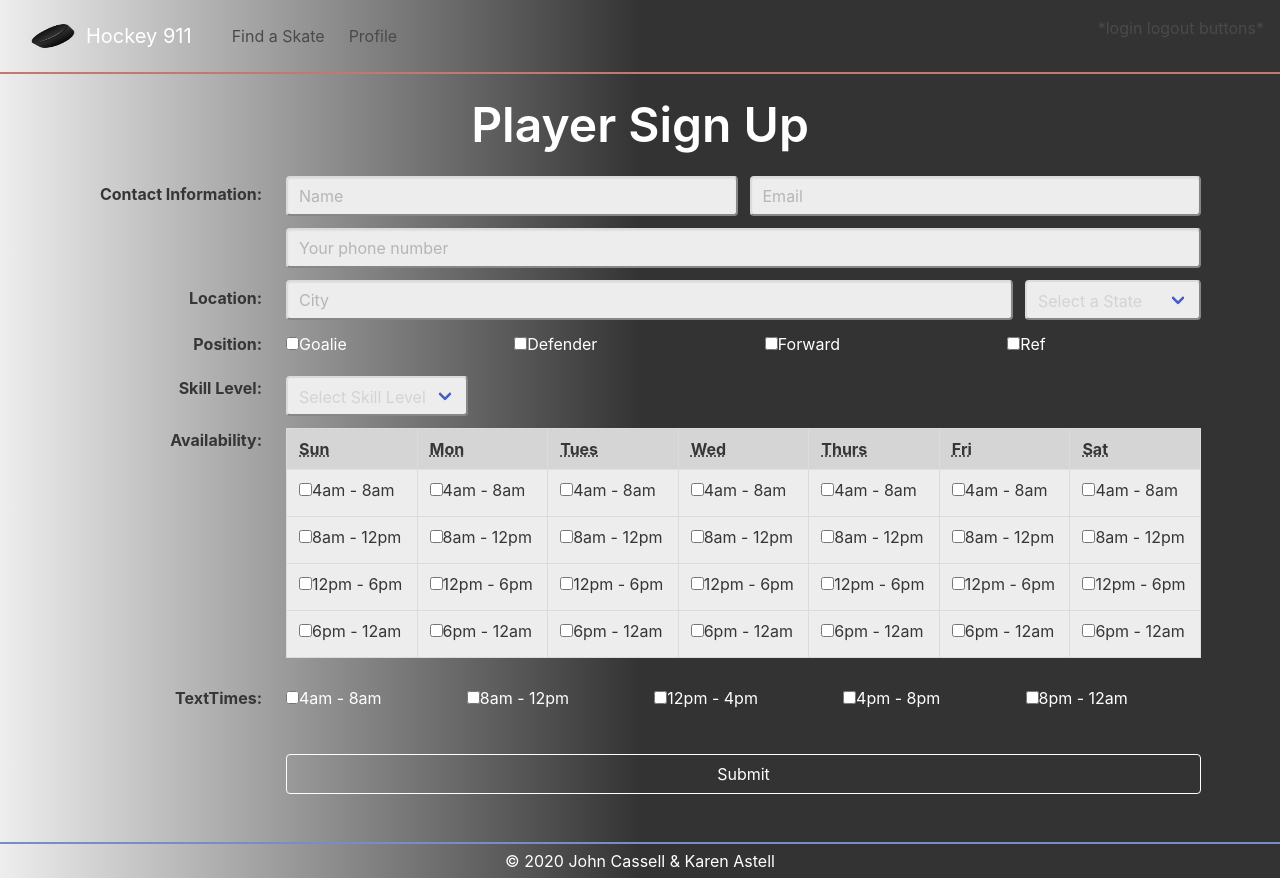
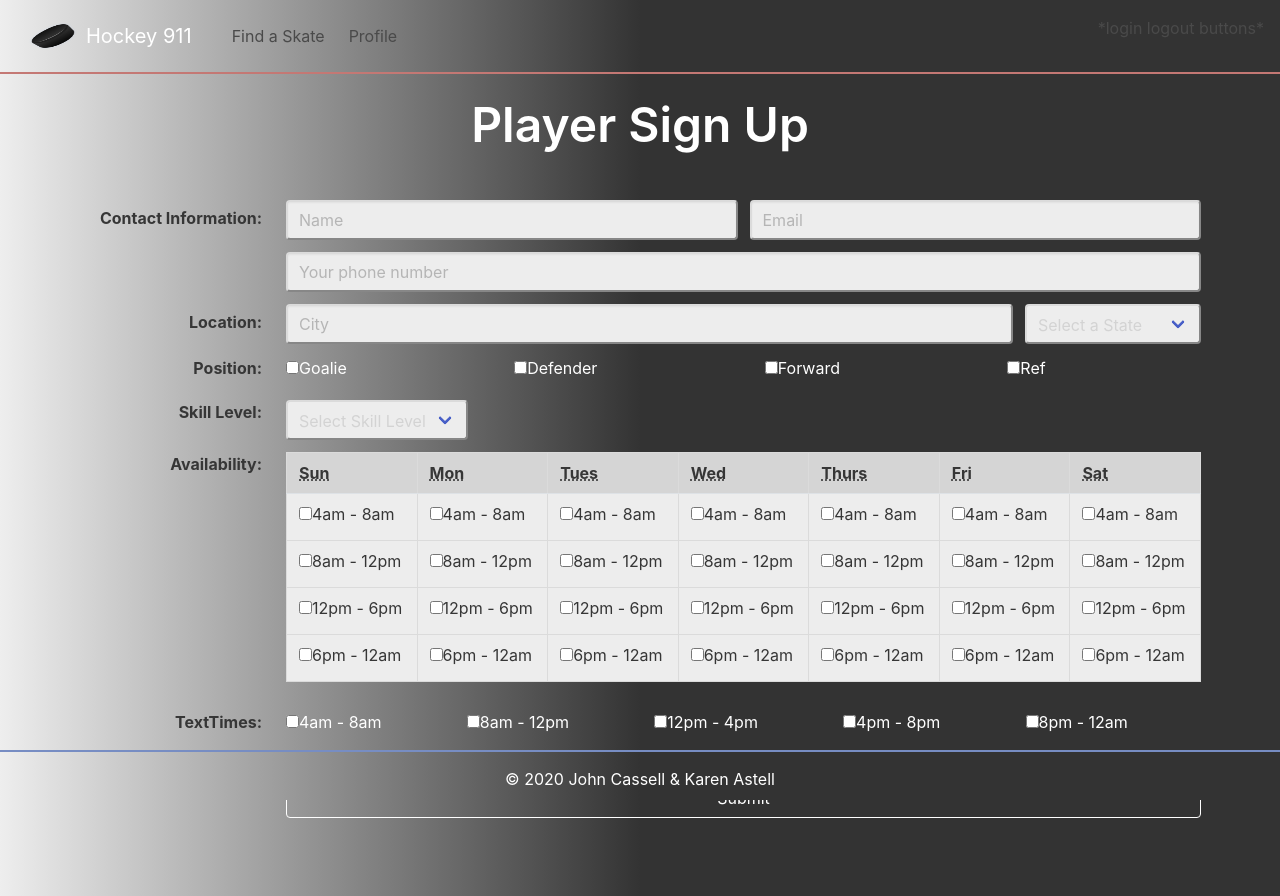
Before and after one commit to karenastell/hockey911, a React (Create React App) app in the folder client/: page /player-sign-up in a window 1280 px wide. Built offline with nearby package versions, Linux system fonts and the light colour scheme; no server answers.

Commit message:
fixed footer and styled it

```diff
--- a/client/src/components/Footer/Footer.css
+++ b/client/src/components/Footer/Footer.css
@@ -1,15 +1,15 @@
 .foot {
-  border-top: 2px solid #778DC3;
+  background: linear-gradient(to left, #333, #333 50%, #eee 100%);
+  border-top: 2px solid #778dc3;
   max-height: 50px !important;
   color: white;
-  padding-top: 5px;
-  padding-bottom: 5px;
-  /* position: fixed;
-    left: 0;
-    bottom: 0;
-    width: 100%; */
-  margin: 0px !important;
-  /* padding: 15px !important */
+  position: fixed;
+  left: 0;
+  bottom: 0;
+  width: 100%;
+  /* margin: 0px !important; */
+  margin-top: 20px;
+  padding: 15px;
 }
 
 .footer-links {
@@ -21,6 +21,6 @@
   text-decoration: none;
 }
 
-.foot-font {
-  /* font-weight: 600; */
+.foot-p {
+  height: 100px;
 }
--- a/client/src/components/Footer/Footer.js
+++ b/client/src/components/Footer/Footer.js
@@ -5,7 +5,7 @@ export default function Footer() {
     return (
         <div className="foot has-text-centered foot-font font-style">
         {/* <h2 className="foot-font">Hockey 911</h2> */}
-        <p>
+        <p className='foot-p'>
           &copy; 2020
           <a
             className="hover footer-links"
--- a/client/src/pages/PlayerSignUp/PlayerSignUp.css
+++ b/client/src/pages/PlayerSignUp/PlayerSignUp.css
@@ -1,5 +1,6 @@
 .background {
   background: linear-gradient(to left, #333, #333 50%, #eee 100%);
+padding-bottom: 30px;
 }
 
 .whiteText {
--- a/client/src/pages/PlayerSignUp/PlayerSignUp.js
+++ b/client/src/pages/PlayerSignUp/PlayerSignUp.js
@@ -80,10 +80,11 @@ export default function PlayerSignUp() {
     <div className='background'>
       <Nav />
       <div className='container mt-5 mb-5 whiteText'>
-        <h1 className='whiteText title is-1 has-text-centered'>
-          Player Sign Up
-        </h1>
-
+        <div className='mb-6'>
+          <h1 className='whiteText title is-1 has-text-centered'>
+            Player Sign Up
+          </h1>
+        </div>
         <div>
           <Contact handleContactInputChange={handleContactInputChange} />
           <Location handleContactInputChange={handleContactInputChange} />
```
